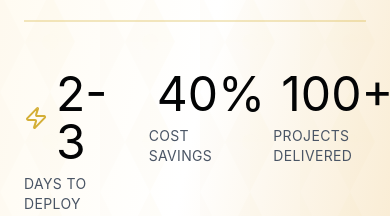
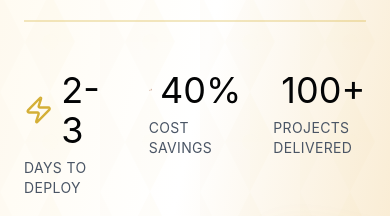
Before and after one commit to ElizabethEtim/benevox-website, a React (Vite) app: page / in a window 390 px wide. Shown: the part 808-1024 px from the top of the page. Built offline with nearby package versions, Linux system fonts and the light colour scheme.

Commit message:
Fix 100+ cutoff on mobile

```diff
--- a/src/app/components/Hero.tsx
+++ b/src/app/components/Hero.tsx
@@ -104,7 +104,7 @@ export function Hero() {
               >
                 <div className="flex items-center gap-2">
                   <Zap className="w-8 h-8 text-[#D4AF37]" />
-                  <div className="text-5xl text-[#030405]">2-3</div>
+                  <div className="text-4xl md:text-5xl text-[#030405]">2-3</div>
                 </div>
                 <div className="text-sm text-gray-600 mt-2 uppercase tracking-wide">Days to Deploy</div>
               </motion.div>
@@ -115,7 +115,7 @@ export function Hero() {
               >
                 <div className="flex items-center gap-2">
                   <TrendingUp className="w-8 h-8 text-[#A0522D]" />
-                  <div className="text-5xl text-[#030405]">40%</div>
+                  <div className="text-4xl md:text-5xl text-[#030405]">40%</div>
                 </div>
                 <div className="text-sm text-gray-600 mt-2 uppercase tracking-wide">Cost Savings</div>
               </motion.div>
@@ -126,7 +126,7 @@ export function Hero() {
               >
                 <div className="flex items-center gap-2">
                   <Globe className="w-8 h-8 text-[#8B4513]" />
-                  <div className="text-5xl text-[#030405] pr-1">100+</div>
+                  <div className="text-4xl md:text-5xl text-[#030405] pr-1">100+</div>
                 </div>
                 <div className="text-sm text-gray-600 mt-2 uppercase tracking-wide">Projects Delivered</div>
               </motion.div>
```
